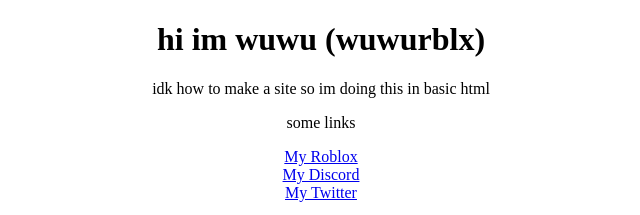
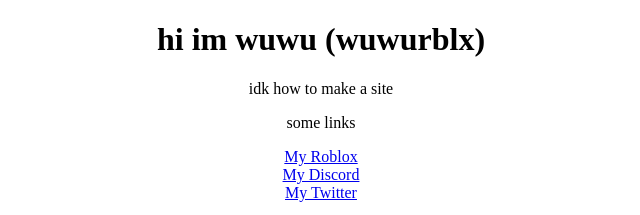
Before and after one commit to wuwurblxx/wuwurblx.github.io, a plain HTML site: page index.html in a window 1280 px wide. Shown: the top 215 px of the page, without its empty margins (319-959 px from the left). Drawn offline with Linux system fonts and the light colour scheme.

Commit message:
Update index.html

```diff
--- a/index.html
+++ b/index.html
@@ -14,7 +14,7 @@ a {
 
 <h1>hi im wuwu (wuwurblx)</h1>
 
-<p>idk how to make a site so im doing this in basic html</p>
+<p>idk how to make a site</p>
 
 <p>some links</p>
 
```
